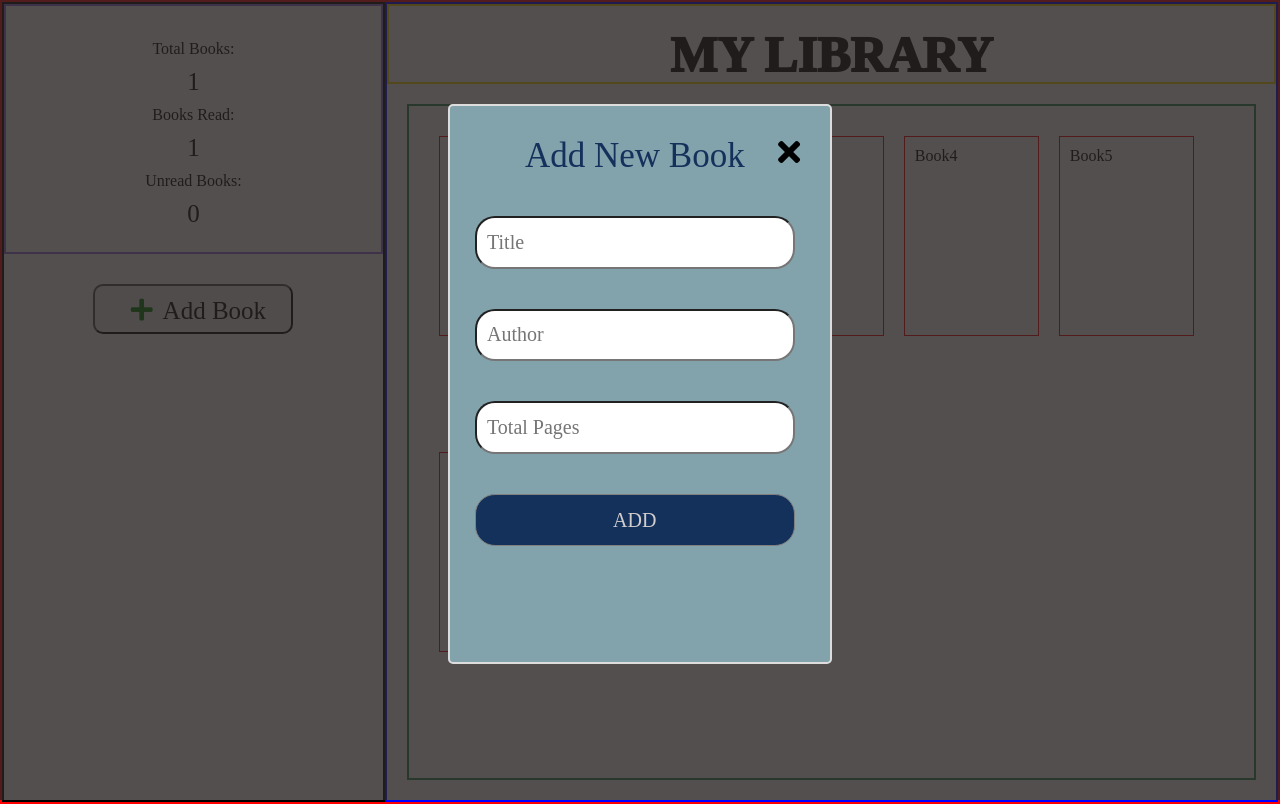
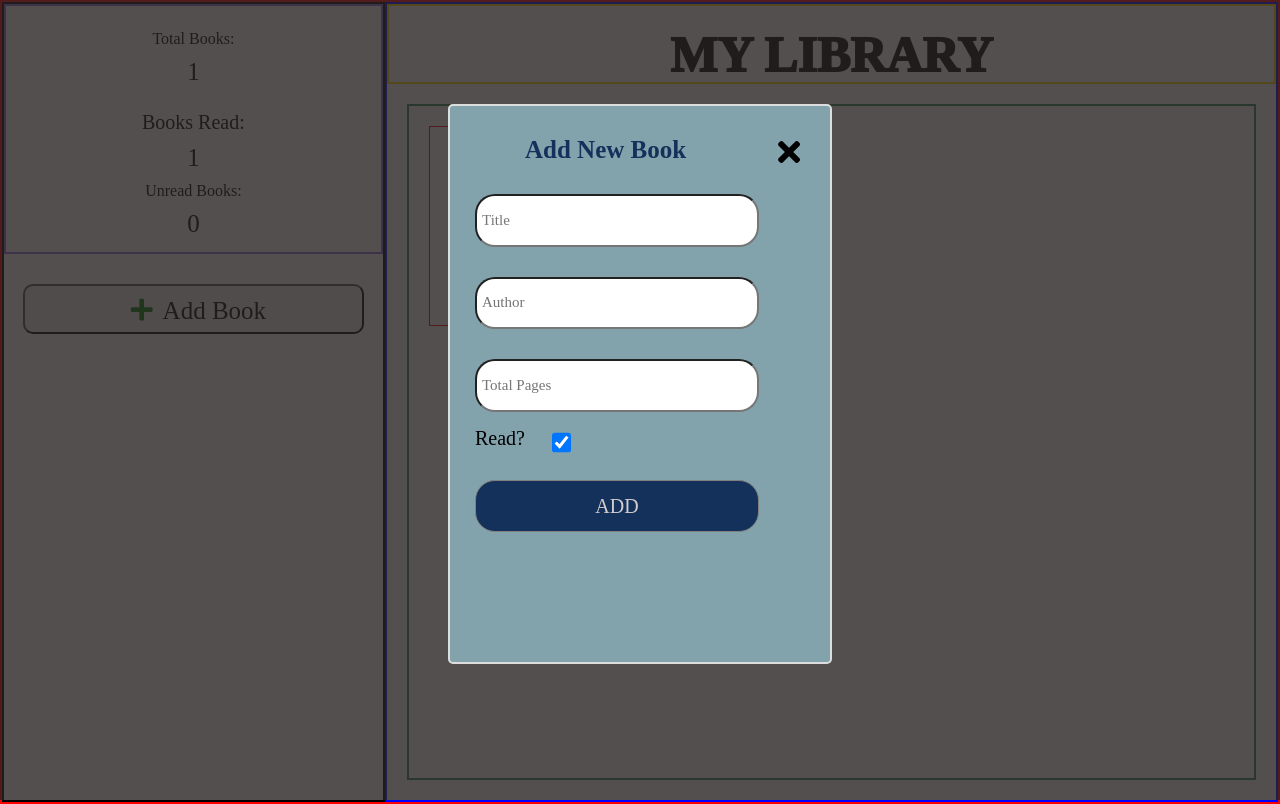
Before and after one commit to sumaan49/Library, a plain HTML site: page index.html in a window 1280 px wide. Both pictures are taken after a click on the button "Add Book". Drawn offline with Linux system fonts and the light colour scheme; a web font is replaced by a local one.

Commit message:
Implement functionality to let user add a book and render it to the screen

```diff
--- a/app.js
+++ b/app.js
@@ -3,11 +3,12 @@ class Book {
     this.title = title;
     this.author = author;
     this.pages = pages;
-    this.read = false;
+    this.hasRead = false;
   }
 }
 
 let library = [];
+
 
 // selectors for pop-up
 const addBook = document.querySelector('.addBook');
@@ -32,7 +33,67 @@ function hidePopUp() {
   form.style.display = 'none';
 }
 
+// Add book to library
 
-function addBookToLibrary() {
+// Get book details
+
+const submitBook = document.querySelector('#popup-button');
+submitBook.addEventListener('click', renderBook);
+
+function getBookDetails() {
+
+  const title = document.getElementById('title').value;
+  const author = document.getElementById('author').value;
+  const pages = document.getElementById('pages').value;
+  const hasRead = document.getElementById('hasRead').checked;
+
+  let newBook = new Book(title, author, pages, hasRead);
+  return newBook;
+}
+
+
+function addToGallery() {
+  library.forEach(book => displayBooks(book));
+  library.splice(0, library.length);
+  form.reset();
+}
+
+function displayBooks(book) {
+  const wrapper = document.querySelector('.book-container');
+  const bookDiv = document.createElement('div');
+  const title = document.createElement('p');
+  const author = document.createElement('p');
+  const pages = document.createElement('p');
+  const hasRead = document.createElement('button');
+  const remove = document.createElement('button');
+
+  title.textContent = book.title;
+  title.classList.add('title');
+
+  author.textContent = book.author;
+  author.classList.add('author');
+
+  pages.textContent = book.pages;
+  pages.classList.add('pages');
+
+  hasRead.textContent = book.hasRead;
+  hasRead.classList.add('hasRead');
+
+  remove.textContent = 'remove';
+  remove.classList.add('remove');
+
+  bookDiv.append(title, author, pages, hasRead, remove);
+  bookDiv.classList.add('book');
+  wrapper.appendChild(bookDiv);
+
+  console.log(bookDiv)
+
 
 }
+
+function renderBook(e) {
+  e.preventDefault();
+  library.push(getBookDetails());
+  hidePopUp();
+  addToGallery();
+}
--- a/index.html
+++ b/index.html
@@ -22,24 +22,29 @@
     <div class="library">
       <h1>MY LIBRARY</h1>
       <div class="book-container">
-        <div class="book">Book1</div>
-        <div class="book">Book2</div>
-        <div class="book">Book3</div>
-        <div class="book">Book4</div>
-        <div class="book">Book5</div>
-        <div class="book">Book6</div>
-        <div class="book">Book7</div>
+        <div class="book">
+          <p class="title">title here</p>
+          <p class="author">maile lekheko</p>
+          <p class="pages">000</p>
+          <button class="hasRead">Read</button>
+          <button class="remove">Remove</button>
+        </div>
       </div>
     </div>
       <div class="overlay"></div>
-        <div class="form">
+        <form class="form">
           <i class="fas fa-2x fa-times"></i>
           <h3 class="popup-title">Add New Book</h3>
           <input class="popup-input" type="text" id="title" placeholder="Title" required>
           <input class="popup-input" type="text" id="author" placeholder="Author" required>
           <input class="popup-input" type="number" min=1 id="pages" placeholder="Total Pages" required>
-          <button class="popup-input" type="submit" id="popup-button">Add</button>
-        </div>
+          <div class="read">
+            <label for="hasRead">Read?</label>
+            <input type="checkbox" id="hasRead" checked=true>
+          </div>
+
+          <button class="popup-input" id="popup-button">Add</button>
+        </form>
   </div>
   <script src="app.js"></script>
 </body>
--- a/styles.css
+++ b/styles.css
@@ -49,11 +49,12 @@ i.fa-plus{
 .addBook {
   text-align: center;
   margin-top: 30px;
-  width: 200px;
+  width: 90%;
   height: 50px;
   font-size: 25px;
   border-radius: 10px;
   outline: none;
+  cursor: pointer;
 }
 
 .library {
@@ -79,17 +80,42 @@ h1{
   margin: 20px;
   display: flex;
   flex-direction: row;
+  align-items: flex-start;
+  justify-items: flex-start;
   flex-wrap: wrap;
-  justify-content: flex-start;
+  gap: 20px;
 }
 
 .book {
-  width: 135px;
+  width: 150px;
   height: 200px;
   border: 1px red solid;
-  margin: 10px;
-  padding: 10px;
+  display: flex;
+  flex-direction: column;
+  align-items: center;
+  justify-content: space-around;
+  text-transform: capitalize;
 }
+.title {
+  font-size: 20px;
+  font-weight: bold;
+}
+.author {
+  font-size: 18px;
+}
+.hasRead{
+  width: 60px;
+  outline: none;
+  border-radius: 5px;
+  cursor: pointer;
+}
+.remove {
+  width: 60px;
+  outline: none;
+  border-radius: 5px;
+  cursor: pointer;
+}
+
 
 .form {
   border: 2px solid rgb(221, 221, 221);
@@ -121,11 +147,11 @@ i.fa-times {
   border: 1px solid gray;
   text-transform: uppercase;
   outline: none;
+  cursor: pointer;
 }
 
 #popup-button:hover {
-  transform: scale(1.01);
-  font-size: 23px;
+  transform: scale(1.05);
 }
 
 .overlay {
@@ -140,19 +166,34 @@ i.fa-times {
 }
 h3{
   color: rgb(20, 49, 92);
-  font-size: 35px;
+  font-size: 25px;
   font-weight: bold;
-  font-weight: 500;
   padding-left: 50px;
 
 }
 
 .popup-input {
-  width: 90%;
+  width: 80%;
   height: 10%;
-  padding: 10px;
-  margin-top: 40px;
+  padding: 5px;
+  margin-top: 30px;
   border-radius: 20px;
   outline: none;
+  font-size: 15px;
+}
+
+.read{
+  display: flex;
+  flex-direction: row;
   font-size: 20px;
+  margin-top: 15px;
+
 }
+#hasRead {
+  padding-left: 20px;
+  margin: 8px 0 0 30px;
+  font-size: 210%;
+}
+input[type=checkbox] {
+  transform: scale(1.5);
+}
```
